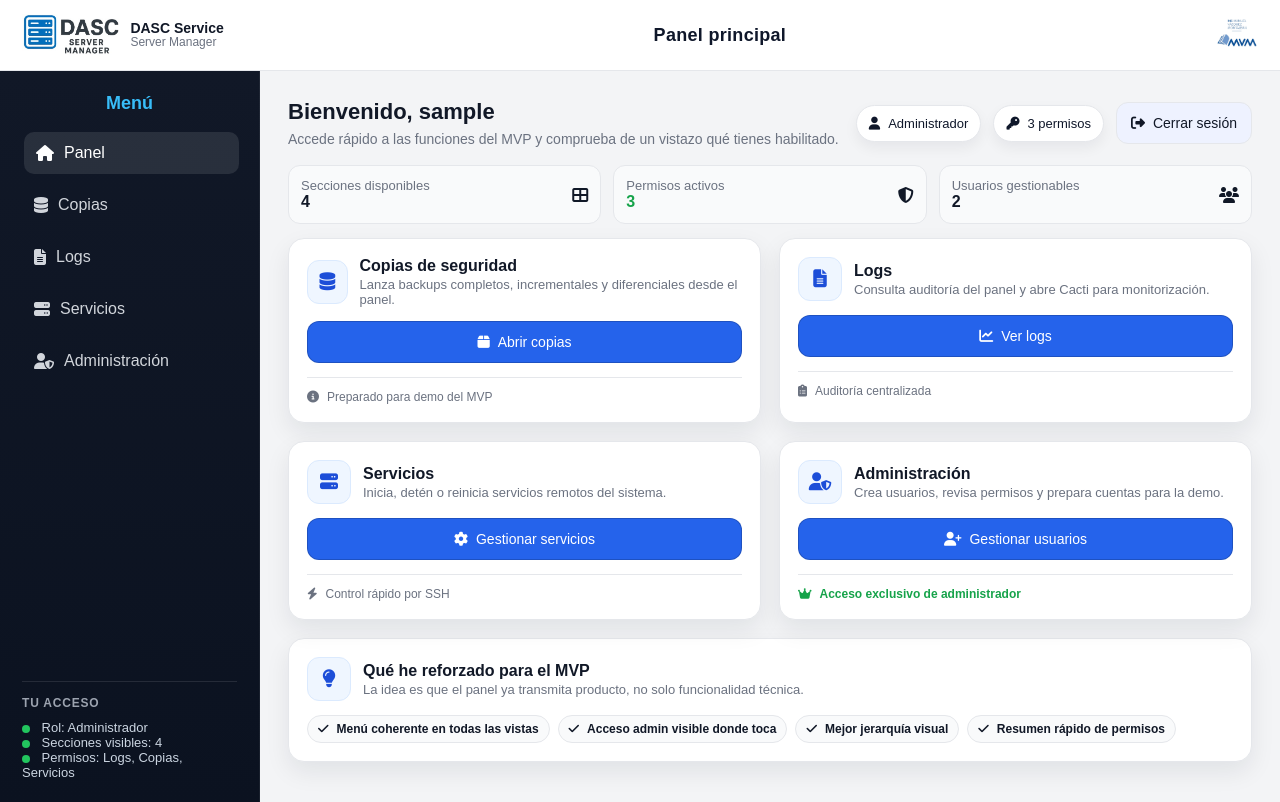
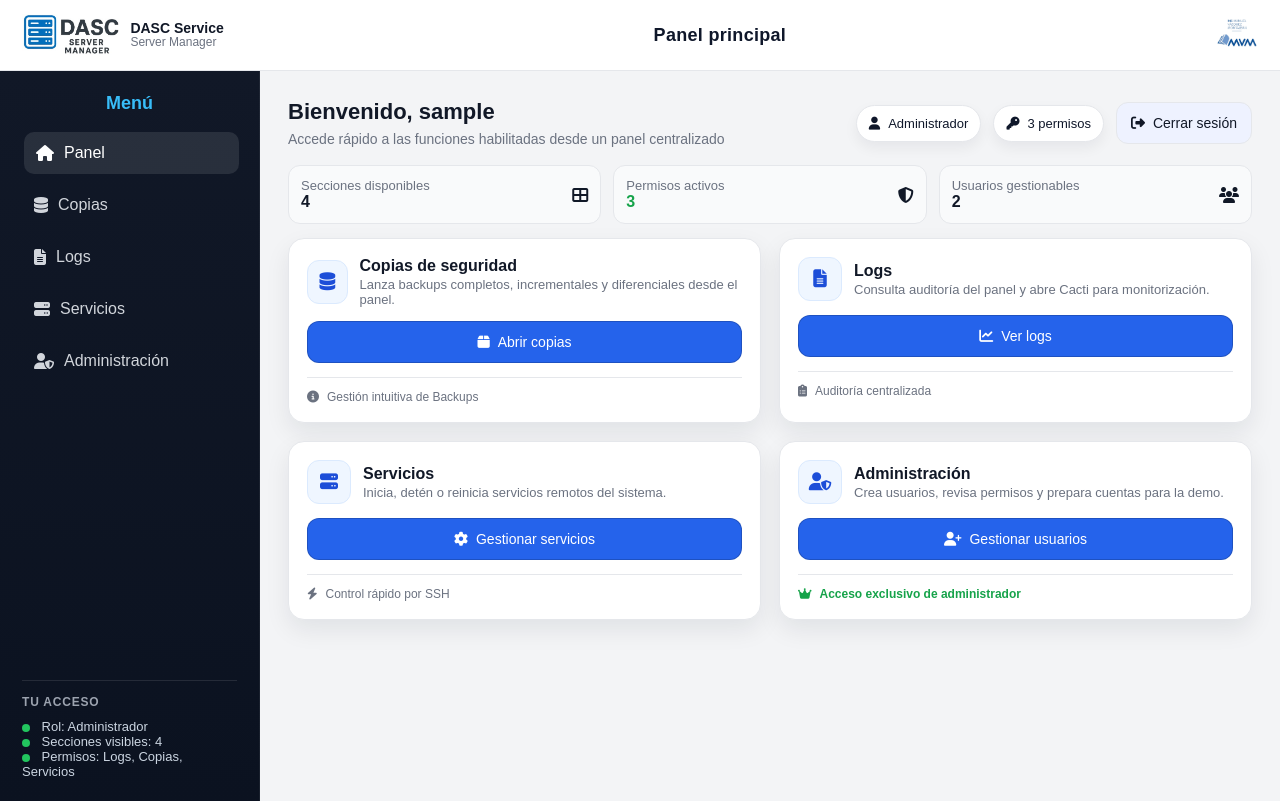
Before and after one commit to scolmena10/dasc-server-manager, a FastAPI app: page / in a window 1280 px wide. Run offline with FastAPI, Linux system fonts and the light colour scheme; the visitor is signed in with stand-in values (Sample User, id 1).

Commit message:
Update index.html

```diff
--- a/deploy/api/package/templates/index.html
+++ b/deploy/api/package/templates/index.html
@@ -58,7 +58,7 @@
         <div class="topbar">
             <div>
                 <h2 class="page-title">Bienvenido, {{ user }}</h2>
-                <p class="page-subtitle">Accede rápido a las funciones del MVP y comprueba de un vistazo qué tienes habilitado.</p>
+                <p class="page-subtitle">Accede rápido a las funciones habilitadas desde un panel centralizado</p>
             </div>
             <div class="topbar-actions">
                 <div class="status-pill"><i class="fa-solid fa-user"></i> {{ role_label }}</div>
@@ -109,7 +109,7 @@
                     <a class="btn primary" href="/backups"><i class="fa-solid fa-box"></i> Abrir copias</a>
                 </div>
                 <div class="card-foot">
-                    <span class="meta"><i class="fa-solid fa-circle-info"></i> Preparado para demo del MVP</span>
+                    <span class="meta"><i class="fa-solid fa-circle-info"></i> Gestión intuitiva de Backups</span>
                 </div>
             </article>
             {% endif %}
@@ -168,22 +168,6 @@
             </article>
             {% endif %}
         </section>
-
-        <section class="card card-mini" style="margin-top: 18px;">
-            <div class="card-head">
-                <div class="card-icon"><i class="fa-solid fa-lightbulb"></i></div>
-                <div class="card-title">
-                    <h3>Qué he reforzado para el MVP</h3>
-                    <p>La idea es que el panel ya transmita producto, no solo funcionalidad técnica.</p>
-                </div>
-            </div>
-            <div class="list-inline">
-                <span class="badge-soft"><i class="fa-solid fa-check"></i> Menú coherente en todas las vistas</span>
-                <span class="badge-soft"><i class="fa-solid fa-check"></i> Acceso admin visible donde toca</span>
-                <span class="badge-soft"><i class="fa-solid fa-check"></i> Mejor jerarquía visual</span>
-                <span class="badge-soft"><i class="fa-solid fa-check"></i> Resumen rápido de permisos</span>
-            </div>
-        </section>
     </main>
 </div>
 </body>
```
